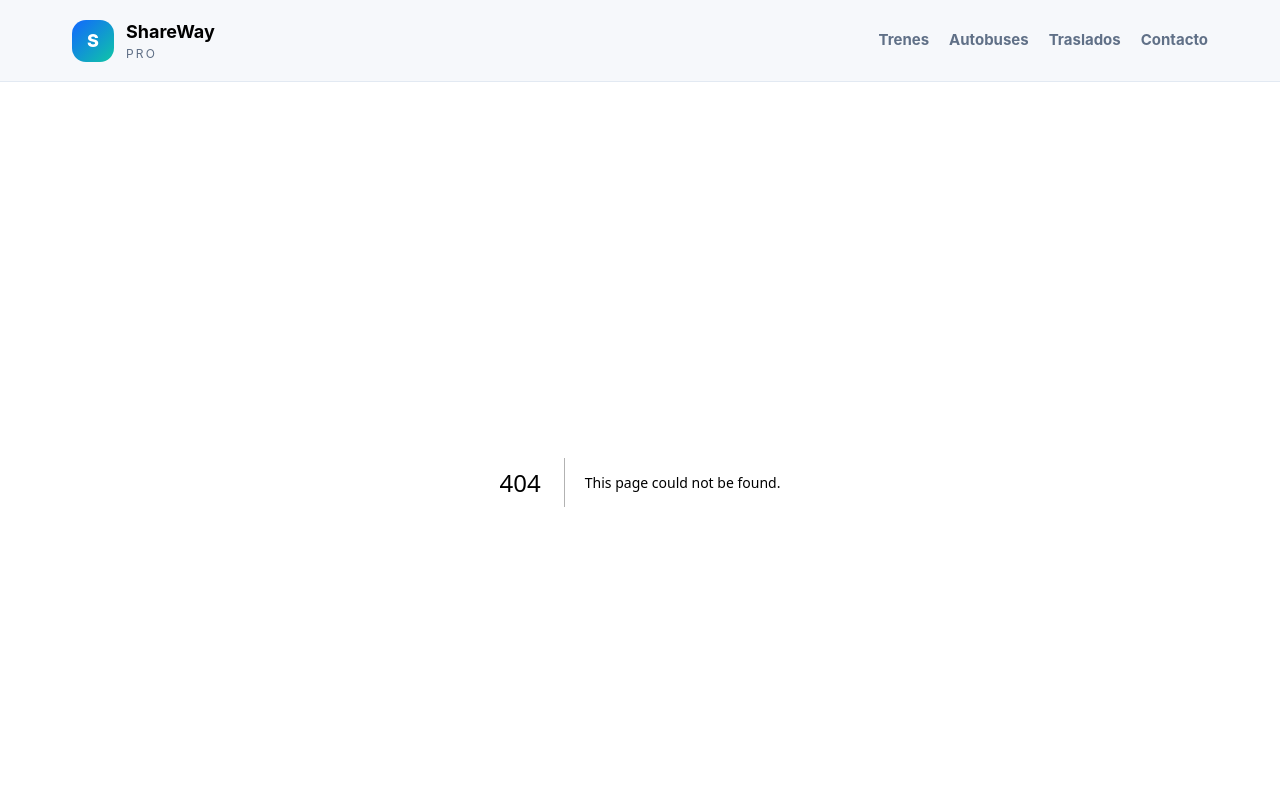
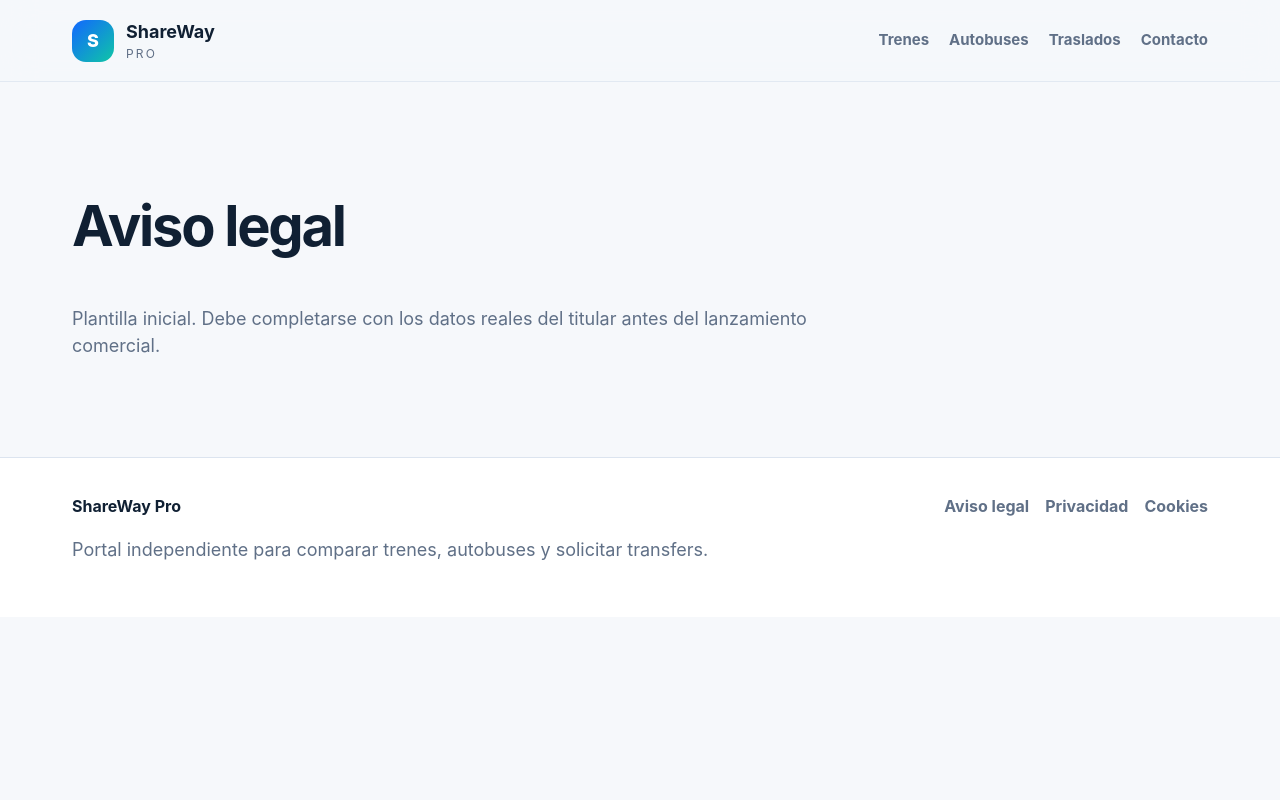
Before and after one commit to fuadel21/shareway-pro, a Next.js app: page /aviso-legal in a window 1280 px wide. Before the commit this address had no page. Shown: the top 800 px of the page. Built offline with nearby package versions, Linux system fonts and the light colour scheme.

Commit message:
add legal notice

```diff
--- /dev/null
+++ b/pages/aviso-legal.tsx
@@ -0,0 +1,3 @@
+export default function AvisoLegalPage() {
+  return <main className="page-wrap legal-page"><h1>Aviso legal</h1><p>Plantilla inicial. Debe completarse con los datos reales del titular antes del lanzamiento comercial.</p></main>;
+}
```
